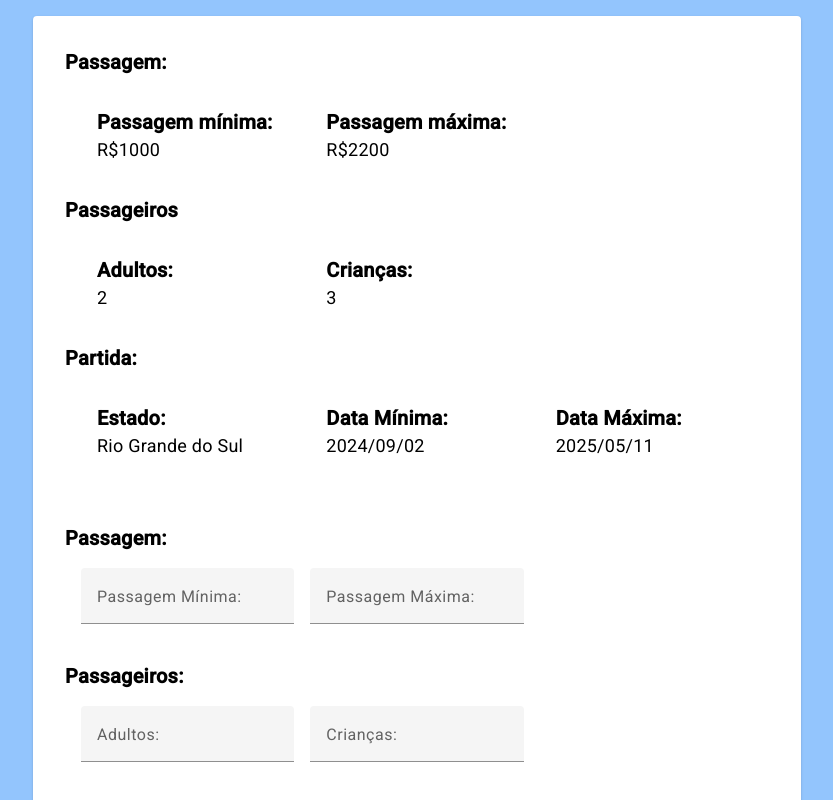
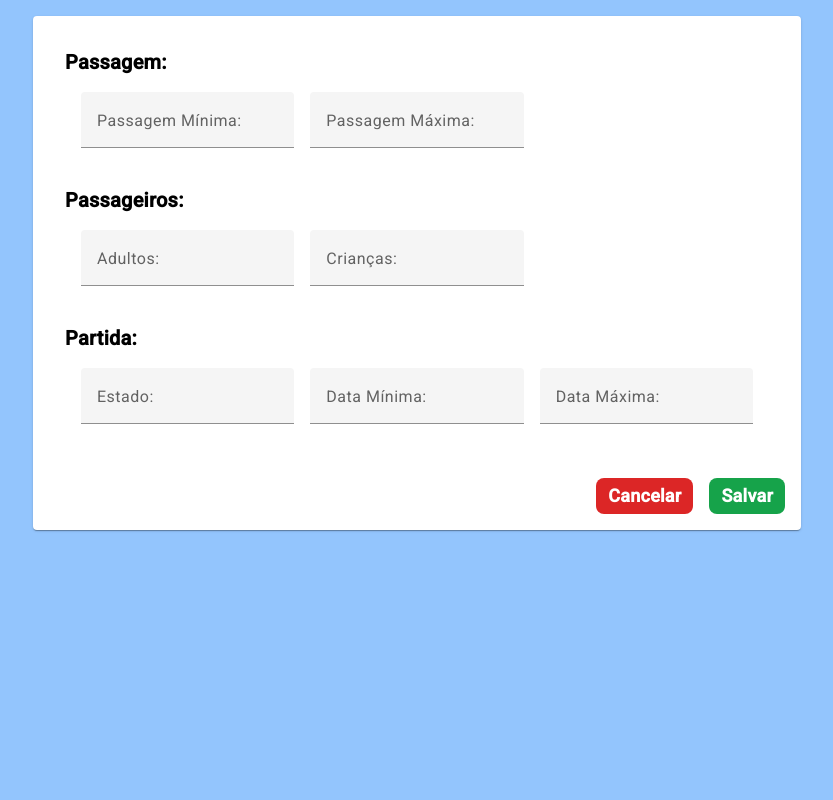
Before and after one commit to filipe-fff/Transporte-Viagens, an Angular app in the folder transportes/: page / in a window 1280 px wide. Shown: the top 800 px of the page, without its empty margins (223-1056 px from the left). Built offline with nearby package versions, Linux system fonts and the light colour scheme.

Commit message:
logica do container de botões criado

```diff
--- a/transportes/src/app/angular-material/angular-material.module.ts
+++ b/transportes/src/app/angular-material/angular-material.module.ts
@@ -3,6 +3,7 @@ import { NgModule } from '@angular/core';
 import { MatCardModule } from '@angular/material/card';
 import { MatFormFieldModule } from '@angular/material/form-field';
 import { MatInputModule } from '@angular/material/input';
+import { MatButtonModule } from '@angular/material/button';
 
 
 @NgModule({
@@ -10,11 +11,13 @@ import { MatInputModule } from '@angular/material/input';
     MatCardModule,
     MatFormFieldModule,
     MatInputModule,
+    MatButtonModule,
   ],
   exports: [
     MatCardModule,
     MatFormFieldModule,
     MatInputModule,
+    MatButtonModule,
   ]
 })
 export class AngularMaterialModule { }
--- /dev/null
+++ b/transportes/src/app/components/buttons-container/buttons-container.component.html
@@ -0,0 +1,14 @@
+<div class="flex gap-4 justify-end">
+    <button
+        *ngIf="isInEditModel"
+        class="bg-red-600 hover:bg-red-300 text-lg px-3 py-2 font-semibold leading-5 text-white rounded-lg"
+        (click)="onButtonCancel()">Cancelar</button>
+    <button
+        *ngIf="isInEditModel"
+        class="bg-green-600 hover:bg-green-300 text-lg px-3 py-2 font-semibold leading-5 text-white rounded-lg"
+        (click)="onButtonSave()">Salvar</button>
+    <button
+        *ngIf="!isInEditModel"
+        class="bg-blue-600 hover:bg-blue-300 text-lg px-3 py-2 font-semibold leading-5 text-white rounded-lg"
+        (click)="onButtonEdit()">Editar</button>
+</div>
--- /dev/null
+++ b/transportes/src/app/components/buttons-container/buttons-container.component.ts
@@ -0,0 +1,25 @@
+import { Component, EventEmitter, Input, Output } from '@angular/core';
+
+@Component({
+  selector: 'app-buttons-container',
+  templateUrl: './buttons-container.component.html',
+  styleUrl: './buttons-container.component.scss'
+})
+export class ButtonsContainerComponent {
+  @Input({ required: true }) isInEditModel: boolean = true;
+  @Output("onButtonCancel") onButtonCancelEmitt = new EventEmitter<void>();
+  @Output("onButtonSave") onButtonSaveEmitt = new EventEmitter<void>();
+  @Output("onButtonEdit") onButtonEditEmitt = new EventEmitter<void>();
+
+  onButtonCancel() {
+    this.onButtonCancelEmitt.emit();
+  }
+
+  onButtonSave() {
+    this.onButtonSaveEmitt.emit();
+  }
+
+  onButtonEdit() {
+    this.onButtonEditEmitt.emit();
+  }
+}
--- a/transportes/src/app/components/components.module.ts
+++ b/transportes/src/app/components/components.module.ts
@@ -6,6 +6,7 @@ import { AngularMaterialModule } from '../angular-material/angular-material.modu
 import { FlightTransportComponent } from './flight-transport/flight-transport.component';
 import { TransportInfosItemComponent } from './transport-infos-item/transport-infos-item.component';
 import { FlightTransportEditComponent } from './flight-transport-edit/flight-transport-edit.component';
+import { ButtonsContainerComponent } from './buttons-container/buttons-container.component';
 
 
 
@@ -15,6 +16,7 @@ import { FlightTransportEditComponent } from './flight-transport-edit/flight-tra
     FlightTransportComponent,
     TransportInfosItemComponent,
     FlightTransportEditComponent,
+    ButtonsContainerComponent,
   ],
   imports: [
     CommonModule,
--- a/transportes/src/app/components/transport-container/transport-container.component.html
+++ b/transportes/src/app/components/transport-container/transport-container.component.html
@@ -1,6 +1,11 @@
 <div class="p-4">
     <mat-card class="p-4 m-auto max-w-3xl">
-        <app-flight-transport></app-flight-transport>
-        <app-flight-transport-edit></app-flight-transport-edit>
+        <app-flight-transport *ngIf="!isInEditModel"></app-flight-transport>
+        <app-flight-transport-edit *ngIf="isInEditModel"></app-flight-transport-edit>
+        <app-buttons-container
+            [isInEditModel]="isInEditModel"
+            (onButtonCancel)="onButtonCancel()"
+            (onButtonSave)="onButtonSave()"
+            (onButtonEdit)="onButtonEdit()"></app-buttons-container>
     </mat-card>
 </div>
--- a/transportes/src/app/components/transport-container/transport-container.component.ts
+++ b/transportes/src/app/components/transport-container/transport-container.component.ts
@@ -10,6 +10,7 @@ import { StatesService } from '../../services/states.service';
   styleUrl: './transport-container.component.scss'
 })
 export class TransportContainerComponent implements OnInit {
+  isInEditModel: boolean = true;
   _flightsTicketService = inject(FlightsTicketService);
   _statesService = inject(StatesService);
 
@@ -18,4 +19,16 @@ export class TransportContainerComponent implements OnInit {
   ngOnInit(): void {
 
   }
+
+  onButtonCancel() {
+    this.isInEditModel = false;
+  }
+
+  onButtonSave() {
+    console.log("onButtonSave");
+  }
+
+  onButtonEdit() {
+    this.isInEditModel = true;
+  }
 }
```
Also changed, not shown: transportes/src/app/components/buttons-container/buttons-container.component.scss (added), 1 other file (tests, documents, lock files or other folders).
